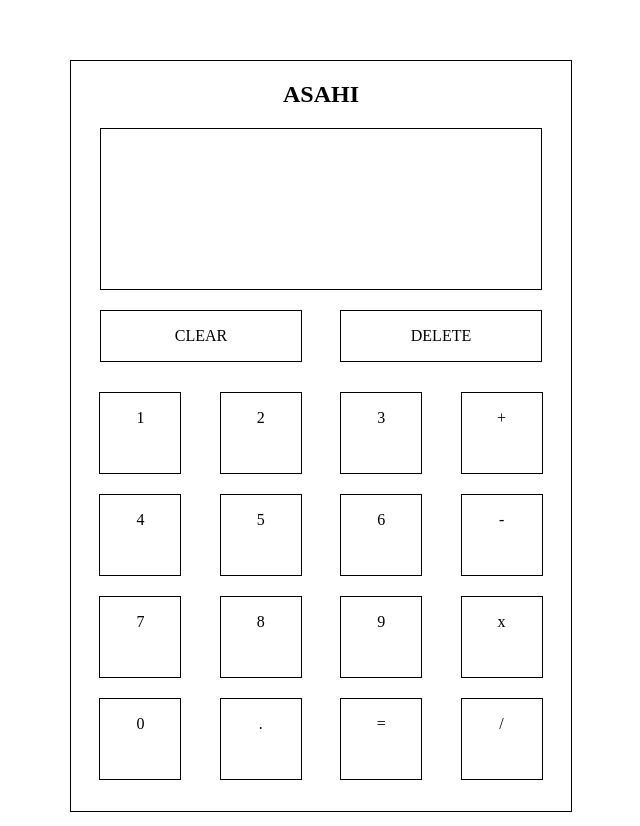
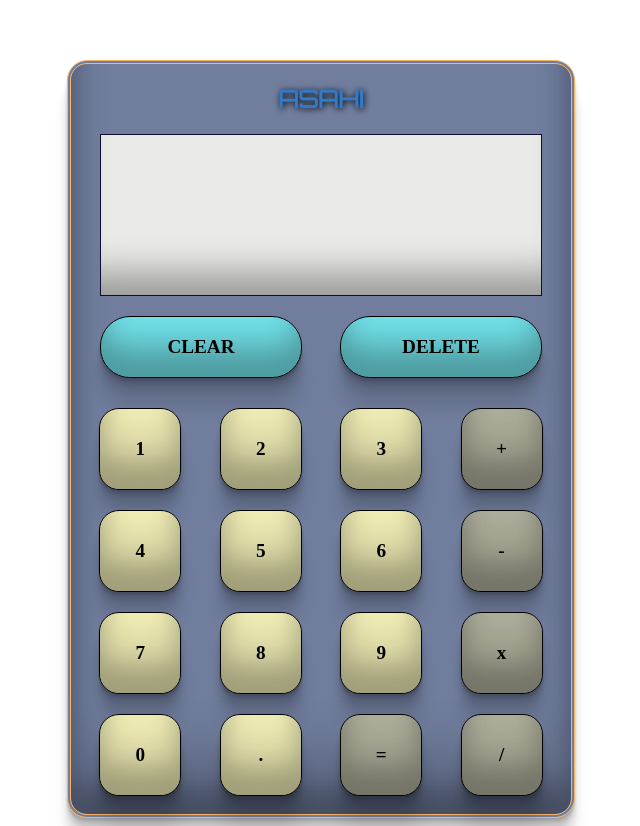
Before and after one commit to anantha-medu/calculator, a plain HTML site: page index.html in a window 1280 px wide. Shown: the whole page, without its empty margins (319-959 px from the left). Drawn offline with Linux system fonts and the light colour scheme; a web font is replaced by a local one.

Commit message:
Stylize the calculator

```diff
--- a/index.html
+++ b/index.html
@@ -5,6 +5,10 @@
     <meta http-equiv="X-UA-Compatible" content="IE=edge">
     <meta name="viewport" content="width=device-width, initial-scale=1.0">
     <link rel="stylesheet" href="style.css">
+    <link rel="stylesheet" href="layout.css">
+    <link href="https://fonts.googleapis.com/css2?family=Tourney:wght@700&display=swap" rel="stylesheet">
+    <link href='https://fonts.googleapis.com/css?family=Gruppo' rel='stylesheet'>
+    <link href="https://fonts.googleapis.com/css2?family=Orbitron&display=swap" rel="stylesheet">
     <title>Document</title>
 </head>
 <body>
@@ -13,8 +17,8 @@
             <h2>ASAHI</h2>
         </div>
         <div class = "display">
-            <div id = "show-typed" class="display"></div>
-            <div id="show-typing" class="display"></div>
+            <div id = "show-typed" class="display1"></div>
+            <div id="show-typing" class="display1"></div>
         </div>
         <div class = "keys-holder">
             <div id="reset-keys">
@@ -37,7 +41,7 @@
                     <div class="operation keys" data-value = "*"> <p>x</p> </div>
                     <div class="number keys" data-number = "0"> <p>0</p> </div>
                     <div class="number keys" data-number = "."> <p>.</p> </div>
-                    <div class="number keys" data-number = "="> <p>=</p> </div>
+                    <div class="operation keys" data-value = "="> <p>=</p> </div>
                     <div class="operation keys" data-value = "/"> <p>/</p> </div>
                 </div>
             </div>
--- a/layout.css
+++ b/layout.css
@@ -7,14 +7,12 @@
     flex-direction: column;
     margin: auto;
     margin-top: 60px;
-    border : 1px black solid;
 }
 
 .display
 {
     width: 440px;
     height: 160px;
-    border: 1px black solid;
     align-self: center;
     display: flex;
     flex-direction: column;
@@ -84,6 +82,7 @@
     height: 80px;
     align-items: center;
     justify-content: center;
+    display: flex;
 }
 
 p,  h2
--- a/style.css
+++ b/style.css
@@ -1,92 +1,50 @@
 #calculator
 {
-    align-self: center;
-    width: 500px;
-    height: 750px;
-    display: flex;
-    flex-direction: column;
-    margin: auto;
-    margin-top: 60px;
-    border : 1px black solid;
+    border : 4px #FAb464 double;
+    background-color: #707d9d;
+    border-radius: 20px;
+    box-shadow: rgba(0, 0, 0, 0.17) 0px -23px 25px 0px inset, rgba(0, 0, 0, 0.15) 0px -36px 30px 0px inset, rgba(0, 0, 0, 0.1) 0px -79px 40px 0px inset, rgba(0, 0, 0, 0.06) 0px 2px 1px, rgba(0, 0, 0, 0.09) 0px 4px 2px, rgba(0, 0, 0, 0.09) 0px 8px 4px, rgba(0, 0, 0, 0.09) 0px 16px 8px, rgba(0, 0, 0, 0.09) 0px 32px 16px;
 }
 
 .display
 {
-    width: 440px;
-    height: 160px;
-    border: 1px black solid;
-    align-self: center;
-    display: flex;
-    flex-direction: column;
+
+    background-color: #eaebe7;
+    border: 1px #0f0d35 solid;
+    box-shadow: rgba(0, 0, 0, 0.35) 0px -50px 36px -28px inset;
+
 }
 
-#show-typed, #show-typing
+h2
 {
-    border: none;
+    font-family: 'Orbitron', sans-serif;;
+    color: #317ac7;
+    font-weight: bolder;
+    text-shadow: 1px 1px 6px #000000;
 }
 
-#reset-keys
+.keys, .reset
 {
-    display: flex;
-    justify-content: space-evenly;
-}
-
-#clear
-{
-    margin-right : -1px;
-}
-
-#delete
-{
-    margin-left: 30px;
+    box-shadow: rgba(0, 0, 0, 0.17) 0px -23px 25px 0px inset, rgba(0, 0, 0, 0.15) 0px -36px 30px 0px inset, rgba(0, 0, 0, 0.1) 0px -79px 40px 0px inset, rgba(0, 0, 0, 0.06) 0px 2px 1px, rgba(0, 0, 0, 0.09) 0px 4px 2px, rgba(0, 0, 0, 0.09) 0px 8px 4px, rgba(0, 0, 0, 0.09) 0px 16px 8px, rgba(0, 0, 0, 0.09) 0px 32px 16px;
+    font-weight: bolder;
+    font-size: larger;
 }
 
 .reset
 {
-    width: 200px;
-    border: 1px black solid;
-    margin: 20px 20px;
+    background-color: #7cf6fd;
+    border-radius: 30px;
+    font-family: 'Gruppo';
 }
 
-.keys-holder
-{
-    display : flex;
-    flex-direction: column;
-}
-
-#numpad
-{
-    display : flex;
-}
-
-#number-keys
-{
-    display: flex;
-    flex-wrap: wrap;
-    justify-content: space-evenly;
-
-
-}
-
-#operation-keys
-{
-    display: flex;
-    flex-direction: column;
-    margin-left : -5px;
-    margin-right: 20px;
-}
 
 .keys
 {
-    border: 0.5px black solid;
-    margin: 10px;
-    width: 80px;
-    height: 80px;
-    align-items: center;
-    justify-content: center;
+    background-color: #fcf9bf;
+    border-radius: 20px;
 }
 
-p,  h2
+.operation
 {
-    text-align: center;
+    background-color: #b7b7a4;
 }
```
